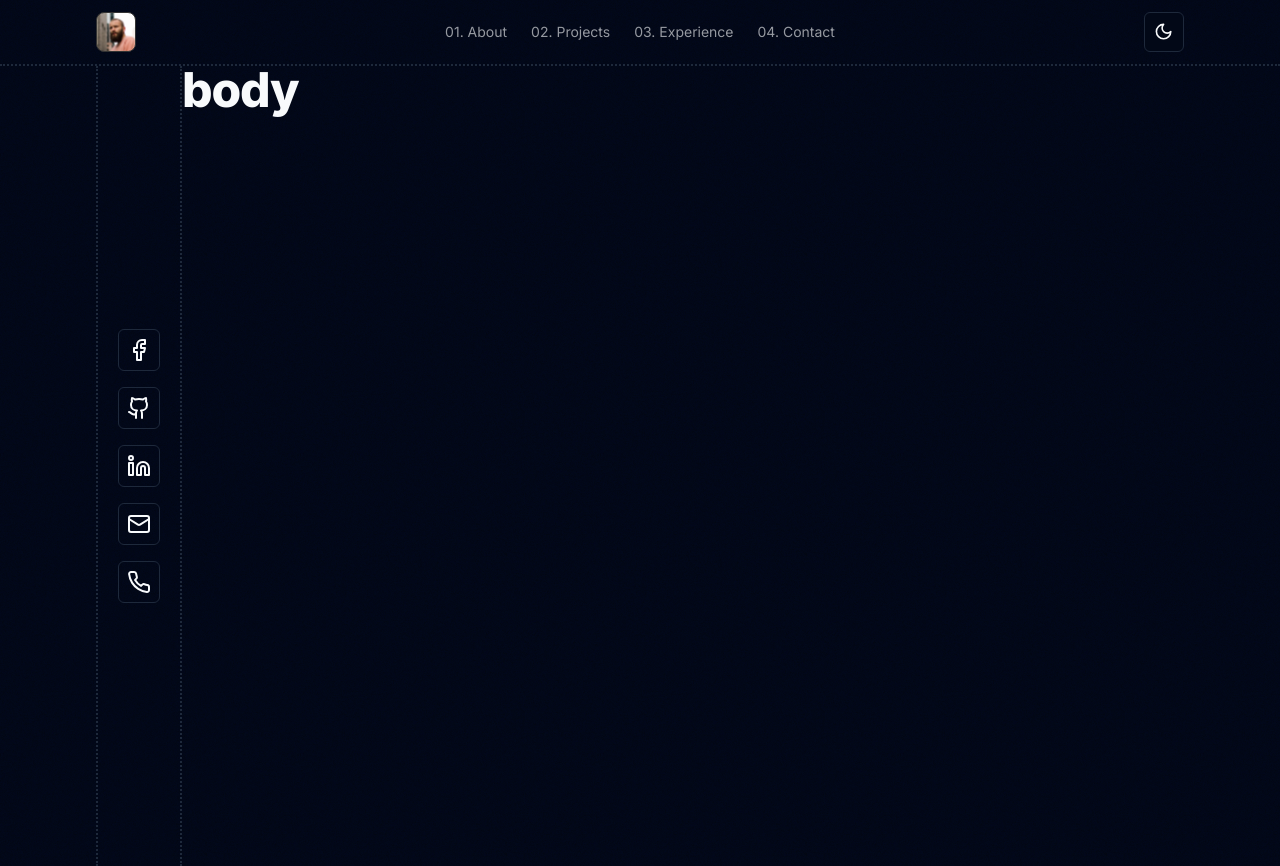
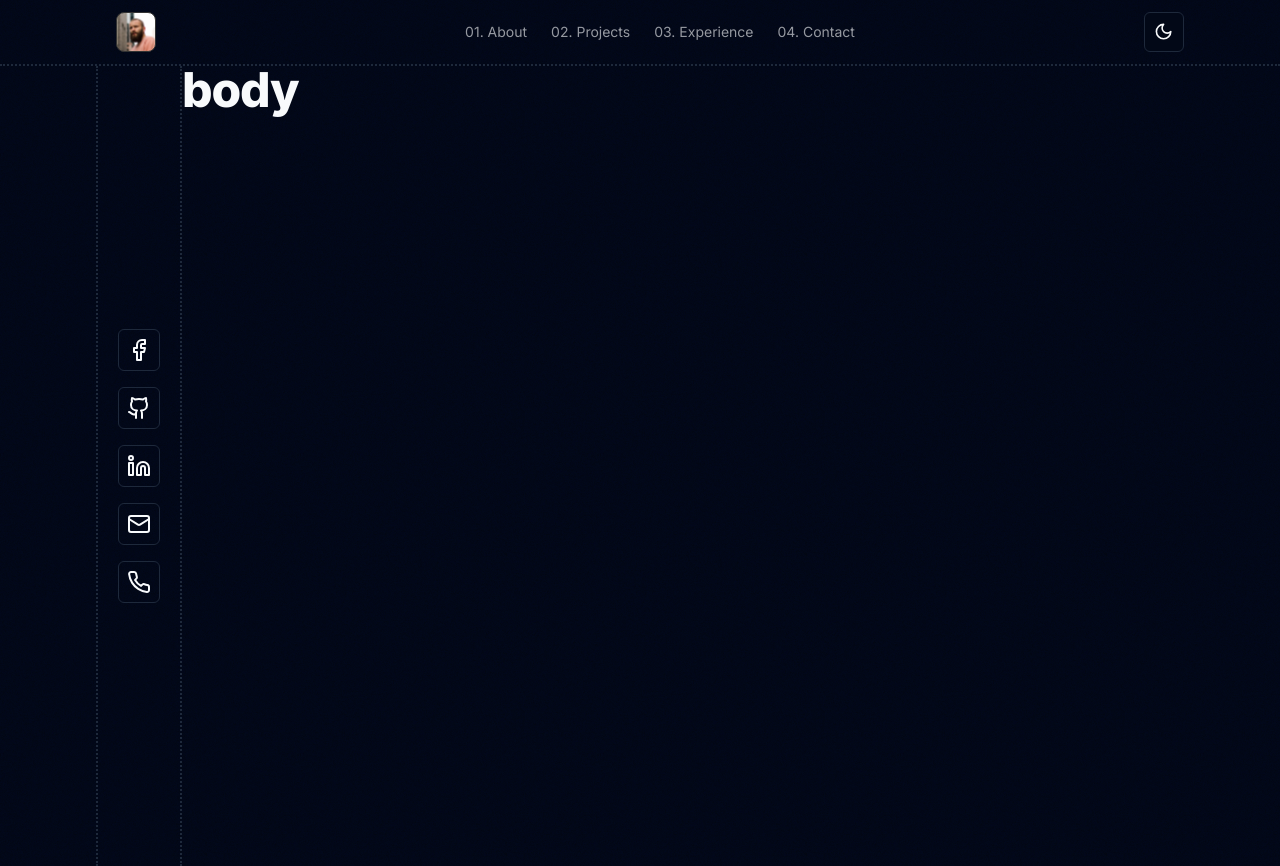
Before and after one commit to shahzaman900/portfolio, a React (Vite) app in the folder portfolio/: page / in a window 1280 px wide. Built offline with nearby package versions, Linux system fonts and the light colour scheme.

Commit message:
make profile icon in center

```diff
--- a/portfolio/src/components/header.tsx
+++ b/portfolio/src/components/header.tsx
@@ -5,8 +5,8 @@ import { Button } from './ui/button';
 function Header() {
   return (
     <div className='flex items-center justify-between px-24 pt-3 pb-3 border-b-2 border-dotted '>
-      <div>
-        <img src={profile} alt="profile" />
+      <div className='px-5'>
+        <img src={profile} alt="profile"  />
       </div>
       <nav className='flex items-center gap-6 text-sm'>
         <a href="#" className='transition-colors hover:text-foreground/80 text-foreground/60'>
```
